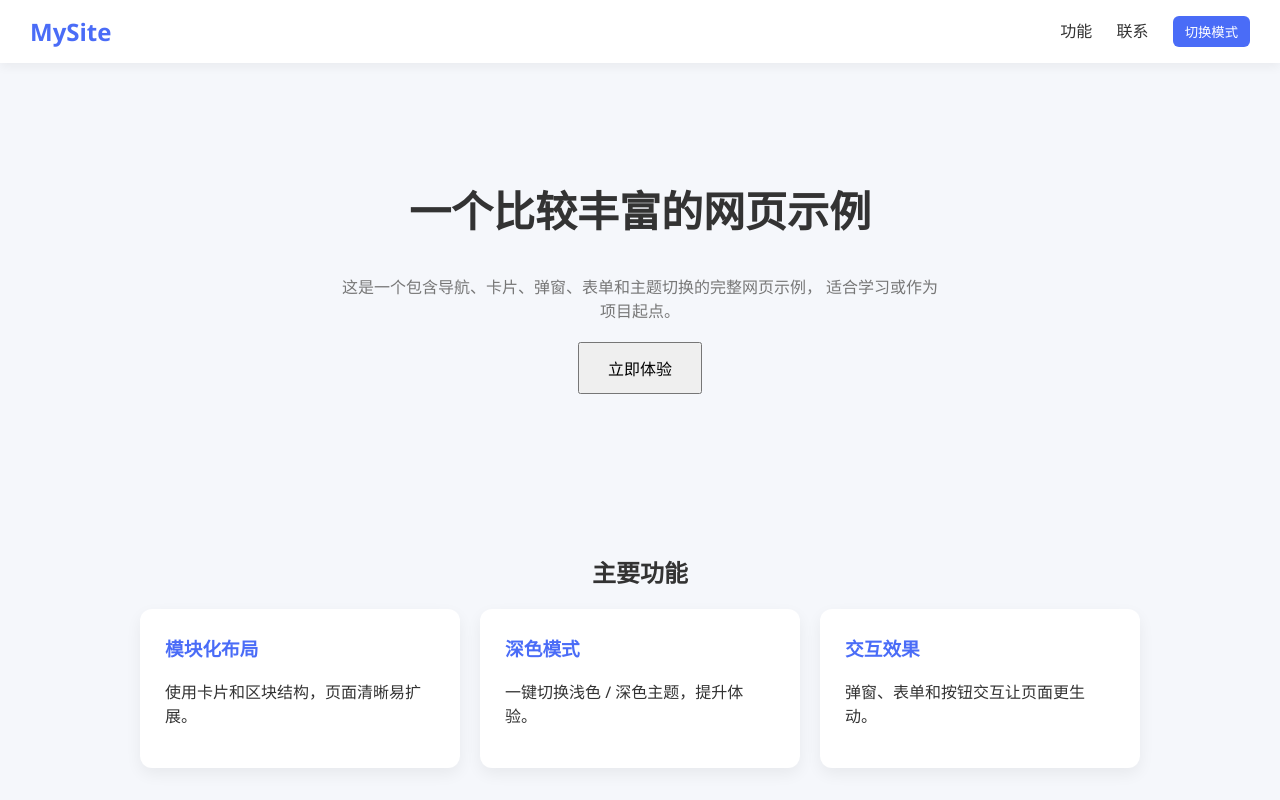
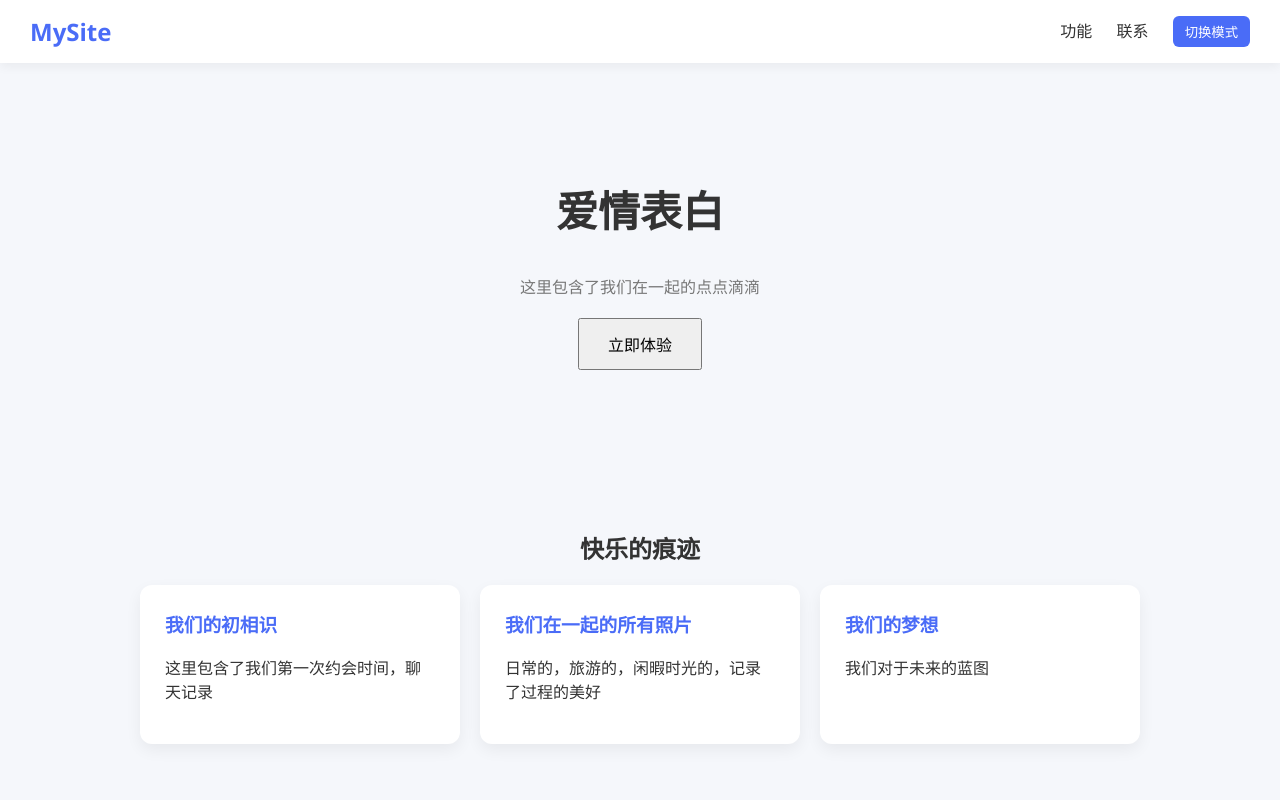
Before and after one commit to irisz5678/happyeveryday, a plain HTML site: page index.html in a window 1280 px wide. Shown: the top 800 px of the page. Drawn offline with Linux system fonts and the light colour scheme.

Commit message:
Add files via upload

```diff
--- a/index.html
+++ b/index.html
@@ -2,7 +2,7 @@
 <html lang="zh-CN">
 <head>
   <meta charset="UTF-8">
-  <title>丰富网页示例</title>
+  <title>我的飞哥哥</title>
   <meta name="viewport" content="width=device-width, initial-scale=1.0">
 
   <style>
@@ -175,28 +175,27 @@
 </header>
 
 <section class="hero">
-  <h1>一个比较丰富的网页示例</h1>
+  <h1>爱情表白</h1>
   <p>
-    这是一个包含导航、卡片、弹窗、表单和主题切换的完整网页示例，
-    适合学习或作为项目起点。
+    这里包含了我们在一起的点点滴滴
   </p>
   <button onclick="openModal()">立即体验</button>
 </section>
 
 <section class="section" id="features">
-  <h2 style="text-align:center">主要功能</h2>
+  <h2 style="text-align:center">快乐的痕迹</h2>
   <div class="cards">
     <div class="card">
-      <h3>模块化布局</h3>
-      <p>使用卡片和区块结构，页面清晰易扩展。</p>
+      <h3>我们的初相识</h3>
+      <p>这里包含了我们第一次约会时间，聊天记录</p>
     </div>
     <div class="card">
-      <h3>深色模式</h3>
-      <p>一键切换浅色 / 深色主题，提升体验。</p>
+      <h3>我们在一起的所有照片</h3>
+      <p>日常的，旅游的，闲暇时光的，记录了过程的美好</p>
     </div>
     <div class="card">
-      <h3>交互效果</h3>
-      <p>弹窗、表单和按钮交互让页面更生动。</p>
+      <h3>我们的梦想</h3>
+      <p>我们对于未来的蓝图</p>
     </div>
   </div>
 </section>
```
